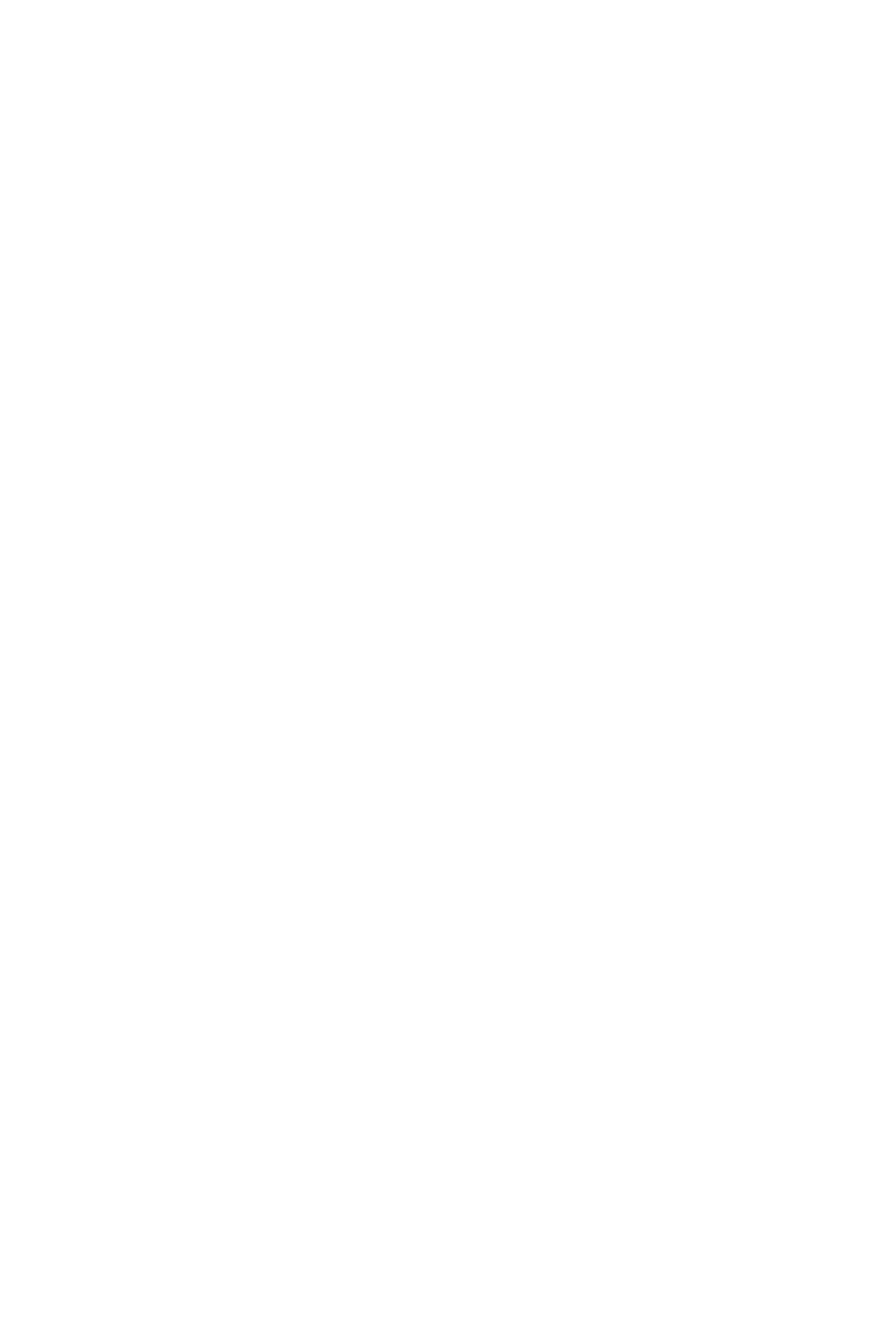
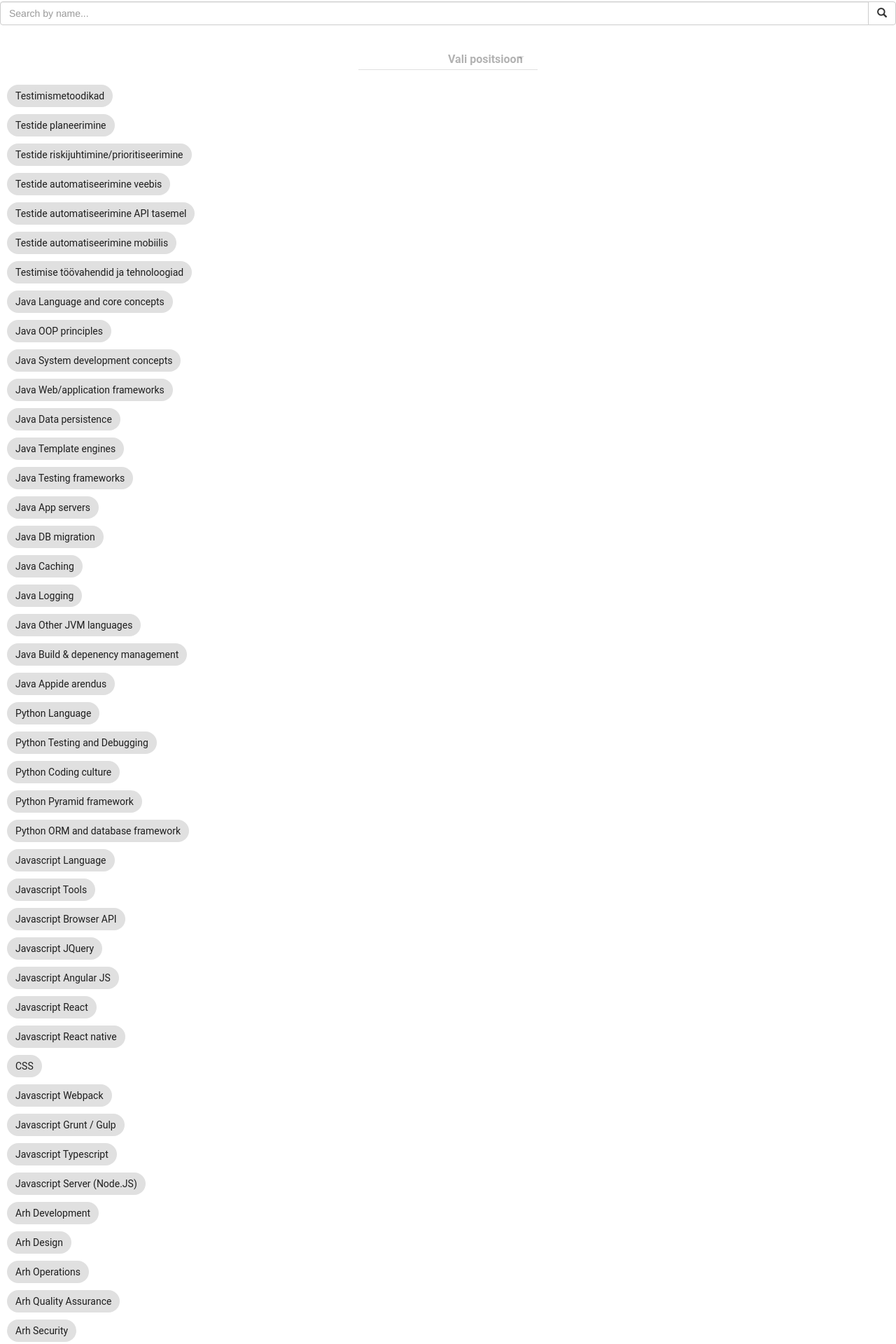
Before and after one commit to germohn/talentAtlas, a React (Create React App) app: page / in a window 1280 px wide. Shown: the part 140-2060 px from the top of the page at 70% size. Before the commit the page ends 800 px from the top, so only its background shows below. Built offline with nearby package versions, Linux system fonts and the light colour scheme.

Commit message:
filter skills

```diff
--- a/src/App.css
+++ b/src/App.css
@@ -23,3 +23,13 @@
   from { transform: rotate(0deg); }
   to { transform: rotate(360deg); }
 }
+
+.chip {
+  display: inline-block;
+  padding: 0.2em;
+  font-size: 1em;
+  border-radius: 0.5em;
+  background-color: #f1f1f1;
+  margin: 0.15em;
+  cursor: pointer;
+}
--- a/src/App.js
+++ b/src/App.js
@@ -2,11 +2,16 @@
 import LeaderViewContainer from './leaderView/LeaderViewContainer'
 import LeaderView from './leaderView/LeaderView'
 import './App.css';
+import positionMockData from './positionMockData';
+import skillMockData from './skillMockData';
+import WorkerView from './workerView/WorkerView'
+
 import MuiThemeProvider from 'material-ui/styles/MuiThemeProvider'
 
 class App extends Component {
   constructor(props) {
     super(props);
+    console.log(positionMockData.data)
     this.state = {
       view: true
     };
@@ -24,7 +29,8 @@
 
   renderInitialView() {
     return (
-      <h2>test esinemne vaade</h2>
+      <WorkerView skills={skillMockData.data[0][0]} positions = {positionMockData.data}/>
+
     )
   }
 
--- /dev/null
+++ b/src/positionMockData.js
@@ -0,0 +1,78 @@
+const positionMockData = {
+  "columns": [
+    "k.name",
+    "SeotudM6isted"
+  ],
+  "data": [
+    [
+      "Arhitektuur",
+      [
+        "Arh Quality Assurance",
+        "Arh Security",
+        "Arh Design",
+        "Arh Operations",
+        "Arh Development"
+      ]
+    ],
+    [
+      "Java arendus",
+      [
+        "Java App servers",
+        "Java Testing frameworks",
+        "Java Template engines",
+        "Java Data persistence",
+        "Java Web/application frameworks",
+        "Java System development concepts",
+        "Java OOP principles",
+        "Java Language and core concepts",
+        "Java DB migration",
+        "Java Caching",
+        "Java Logging",
+        "Java Other JVM languages",
+        "Java Build & depenency management",
+        "Java Appide arendus"
+      ]
+    ],
+    [
+      "Testimine",
+      [
+        "Testide automatiseerimine API tasemel",
+        "Testide automatiseerimine veebis",
+        "Testimise töövahendid ja tehnoloogiad",
+        "Testide automatiseerimine mobiilis",
+        "Testimismetoodikad",
+        "Testide planeerimine",
+        "Testide riskijuhtimine/prioritiseerimine"
+      ]
+    ],
+    [
+      "Javascript arendus",
+      [
+        "Javascript Angular JS",
+        "Javascript JQuery",
+        "Javascript React native",
+        "Javascript React",
+        "Javascript Language",
+        "Javascript Browser API",
+        "Javascript Tools",
+        "Javascript Server (Node.JS)",
+        "Javascript Grunt / Gulp",
+        "Javascript Typescript",
+        "CSS",
+        "Javascript Webpack"
+      ]
+    ],
+    [
+      "Python arendus",
+      [
+        "Python ORM and database framework",
+        "Python Testing and Debugging",
+        "Python Language",
+        "Python Pyramid framework",
+        "Python Coding culture"
+      ]
+    ]
+  ]
+}
+
+export default positionMockData;
--- /dev/null
+++ b/src/skillMockData.js
@@ -0,0 +1,69 @@
+const skillMockData = {
+  "columns": [
+    "collect (c.name)"
+  ],
+  "data": [
+    [
+      [
+        "Testimismetoodikad",
+        "Testide planeerimine",
+        "Testide riskijuhtimine/prioritiseerimine",
+        "Testide automatiseerimine veebis",
+        "Testide automatiseerimine API tasemel",
+        "Testide automatiseerimine mobiilis",
+        "Testimise töövahendid ja tehnoloogiad",
+        "Java Language and core concepts",
+        "Java OOP principles",
+        "Java System development concepts",
+        "Java Web/application frameworks",
+        "Java Data persistence",
+        "Java Template engines",
+        "Java Testing frameworks",
+        "Java App servers",
+        "Java DB migration",
+        "Java Caching",
+        "Java Logging",
+        "Java Other JVM languages",
+        "Java Build & depenency management",
+        "Java Appide arendus",
+        "Python Language",
+        "Python Testing and Debugging",
+        "Python Coding culture",
+        "Python Pyramid framework",
+        "Python ORM and database framework",
+        "Javascript Language",
+        "Javascript Tools",
+        "Javascript Browser API",
+        "Javascript JQuery",
+        "Javascript Angular JS",
+        "Javascript React",
+        "Javascript React native",
+        "CSS",
+        "Javascript Webpack",
+        "Javascript Grunt / Gulp",
+        "Javascript Typescript",
+        "Javascript Server (Node.JS)",
+        "Arh Development",
+        "Arh Design",
+        "Arh Operations",
+        "Arh Quality Assurance",
+        "Arh Security",
+        "Arh Database development",
+        "Arh Programming Domain model",
+        "Arh Programming patterns",
+        "Arh Structuring system into modules or microservices",
+        "Arh System building",
+        "Arh Integration protocols",
+        "Arh Legacy transformation patterns",
+        "Arh Integration patterns",
+        "Arh Integration platforms",
+        "Enesejuhtimine",
+        "Koostöö",
+        "Eneseväljendus",
+        "Läbirääkimis"
+      ]
+    ]
+  ]
+}
+
+export default skillMockData;
--- /dev/null
+++ b/src/workerView/WorkerView.js
@@ -0,0 +1,93 @@
+import React from 'react';
+import SelectField from 'material-ui/SelectField';
+import MenuItem from 'material-ui/MenuItem';
+import Chip from 'material-ui/Chip';
+
+class WorkerView extends React.Component {
+  constructor(props) {
+    super(props);
+    this.state = {
+      search: '',
+      value: null,
+      selectedSKills: []
+    };
+    this.styles = {
+      chip: {
+        margin: 4,
+      },
+      wrapper: {
+        display: 'flex',
+        flexWrap: 'wrap',
+      },
+    };
+  }
+
+  handleChange = (event, index, value) => this.setState({value});
+
+  updateSearch(event) {
+    this.setState({
+      search: event.target.value.substr(0, 25)
+    });
+  }
+
+  rendePositionSkills() {
+    console.log(this.state.value)
+    return (
+      <div>
+
+      </div>
+    )
+
+  }
+
+  getSortedAndFilteredData() {
+
+    return (this.props.skills.filter((data) => {
+      return data.toLowerCase().includes(this.state.search.toLowerCase());
+    }));
+
+  }
+
+  render() {
+    console.log(this.props)
+    return (
+      <div>
+        <h2>test esinemne vaade</h2>
+        <div className="input-group" style={{lenght: '100px'}}>
+          <input type="text" className="form-control" placeholder="Search by name..." value={this.state.search}
+                 onChange={(event) => this.updateSearch(event)}/>
+          <span className="input-group-btn">
+                <button className="btn btn-default" type="button">
+                  <i className="glyphicon glyphicon-search"></i>
+                </button>
+              </span>
+        </div>
+        <SelectField onChange={this.handleChange} floatingLabelText="Vali positsioon">
+          {this.props.positions.map((position, i) => {
+              return (<MenuItem key={i} value={position} primaryText={position[0]}/>)
+            }
+          )}
+        </SelectField>
+        <div>
+          <div className={{display: 'flex', flexWrap: 'wrap'}}>
+            {this.getSortedAndFilteredData().map((skill, i) => {
+              console.log(skill)
+              return (
+                <Chip
+                  key={i}
+                  // onRequestDelete={() => this.handleRequestDelete(data.key)}
+                  style={{margin: "10px"}}
+                >
+                  {skill}
+                </Chip> )
+            })}
+          </div>
+        </div>
+
+      </div>
+
+    )
+  }
+}
+
+export default WorkerView
```
